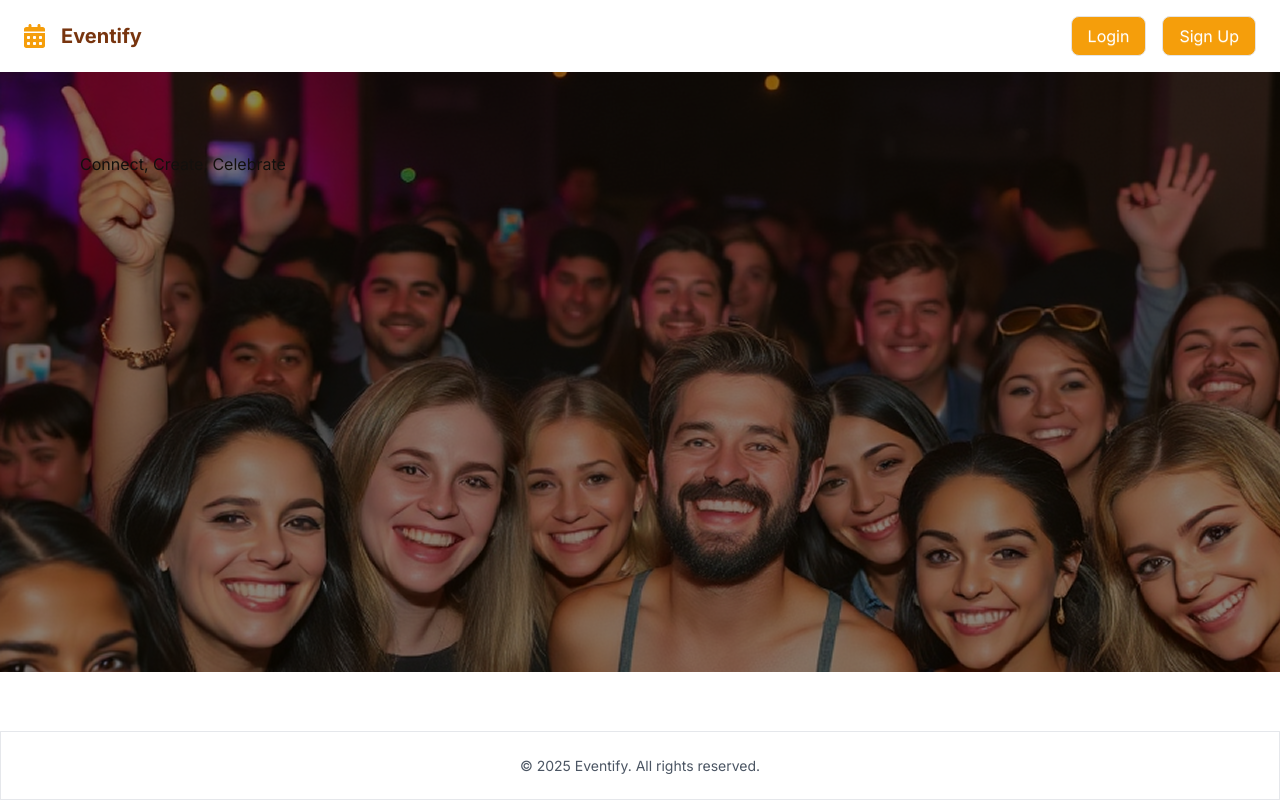
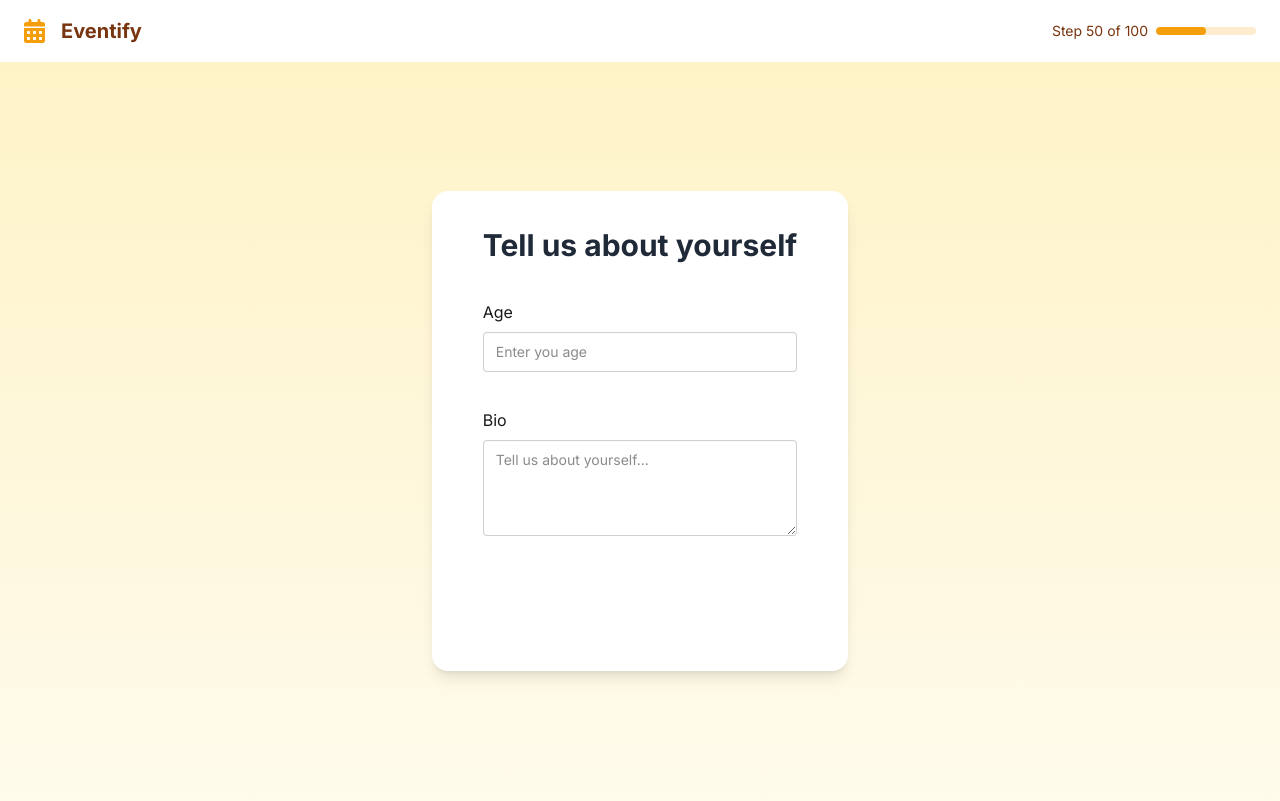
Before and after one commit to AusteId/eventify, a React (Vite) app in the folder Client/: page / in a window 1280 px wide. Shown: the top 801 px of the page. Built offline with nearby package versions, Linux system fonts and the light colour scheme.

Commit message:
Add tell about yourself

```diff
--- a/Client/src/components/Footer.jsx
+++ b/Client/src/components/Footer.jsx
@@ -1,7 +1,7 @@
 const Footer =() => {
 
     return(
-        <section className=" absolute inset-x-0 bottom-0 h-[4.3125rem] flex justify-center items-center text-light text-body-s border border-input-light bg-white ">
+        <section className=" sticky inset-x-0 bottom-0 h-[4.3125rem] flex justify-center items-center text-light text-body-s border border-input-light bg-white ">
             <h1>© 2025 Eventify. All rights reserved.</h1>
         </section>
     )
--- a/Client/src/components/MainLayout.jsx
+++ b/Client/src/components/MainLayout.jsx
@@ -2,6 +2,8 @@ import { Outlet } from "react-router";
 import Header from "./Header/Header";
 import NoSignedInHeader from "./Header/NotSignedInHeader";
 import Footer from "./Footer";
+import RegistrationHeader from "./Header/RegistrationHeader";
+import AboutRegistrationPage from "./Registration/AboutRegistrationPage";
 
 const MainLayout = () => {
 
@@ -9,10 +11,10 @@ const MainLayout = () => {
 
     <div className="flex justify-center flex-col">
       <div>
-        <NoSignedInHeader/>
+        <RegistrationHeader/>
       </div>
       <div>
-        <Outlet />
+        <AboutRegistrationPage/>
       </div>
       <div>
         <Footer/>
--- /dev/null
+++ b/Client/src/components/Registration/AboutRegistrationPage.jsx
@@ -0,0 +1,22 @@
+import RegistrationHrader from "../Header/RegistrationHeader"
+
+const AboutRegistrationPage = () => {
+    return(
+        <section className=" bg-gradient-to-b from-[#FEF3C7] via-[#FFFBEB] to-[#FFF] h-[90rem] flex justify-center items-start pt-[8.06rem]">
+            <section className=" w-[26rem] h-[30rem] pt-[2rem] px-[2rem] pb-[3rem] bg-white flex justify-center rounded-[1rem]  shadow-lg">
+                <section className="flex flex-col gap-[1.5rem]">
+                    <h2 className="text-header-dark text-heading-l font-[700]">Tell us about yourself</h2>
+                    <fieldset className="fieldset text-[1rem] ">
+                        <legend className="fieldset-legend font-[400]">Age</legend>
+                        <input type="text" className="input" placeholder="Enter you age" />
+                    </fieldset>
+                    <fieldset className="fieldset text-[1rem] ">
+                    <legend className="fieldset-legend font-[400]">Bio</legend>
+                    <textarea className="textarea h-24" placeholder="Tell us about yourself..."></textarea>
+                    </fieldset>
+                </section>
+            </section>
+        </section>
+    )
+}
+export default AboutRegistrationPage;
```
